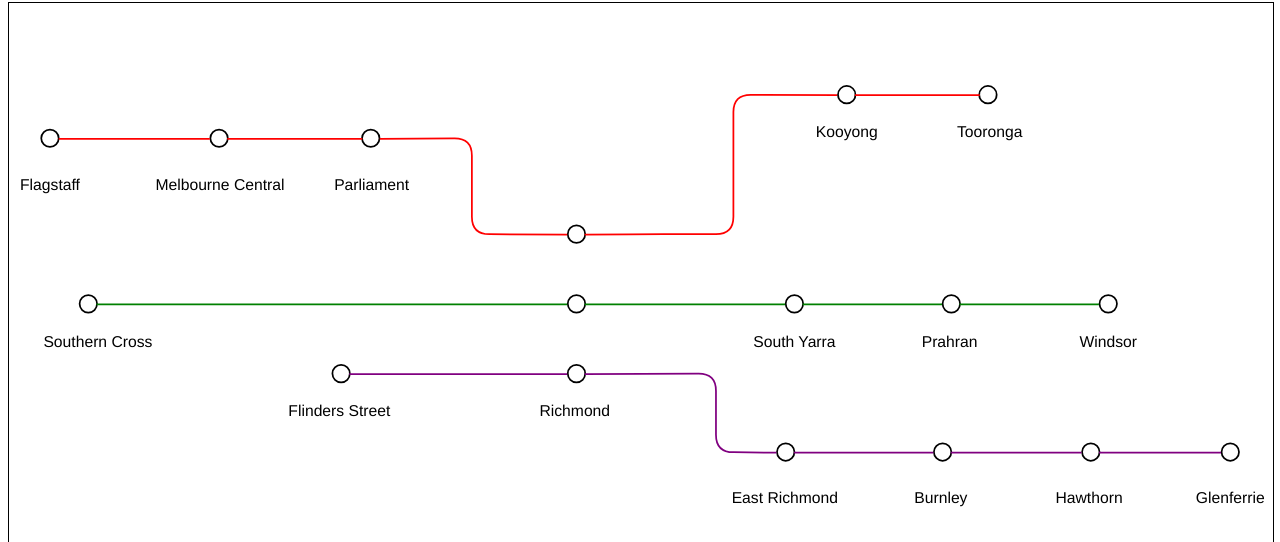
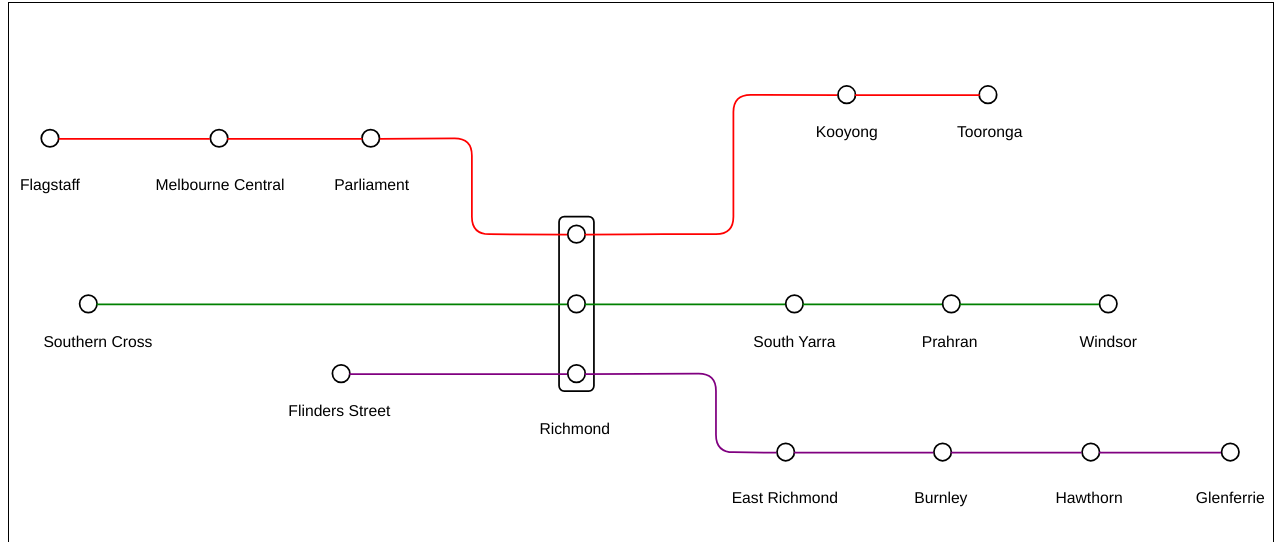
Before and after one commit to jwon114/PTV_map_draw, a plain HTML site: page index.html in a window 1280 px wide. Shown: the part 410-952 px from the top of the page. Drawn offline with nearby package versions, Linux system fonts and the light colour scheme.

```diff
--- a/css/style.css
+++ b/css/style.css
@@ -6,10 +6,9 @@
 	border: 1px solid black;
 }
 
-rect {
+.station rect {
 	stroke-dasharray: 1000;
 	stroke-dashoffset: 1000;
-	/*pointer-events: all;*/
 	transition: .5s all linear 0s;
 	z-index: 2;
 }
--- a/index.html
+++ b/index.html
@@ -13,6 +13,7 @@
         <defs />
         <g transform="translate(0.5,0.5)">
             <ellipse id="flagstaff_circle" cx="23" cy="30" rx="5" ry="5" fill="#ffffff" stroke="#000000" pointer-events="none" />
+            <rect class="interchange" x="315" y="75" width="20" height="100" rx="3" ry="3" fill="none" stroke="#000000" pointer-events="none" />
             <ellipse id="melbourne_central_circle" cx="120" cy="30" rx="5" ry="5" fill="#ffffff" stroke="#000000" pointer-events="none" />
             <ellipse id="richmond_sandringham_circle" cx="325" cy="125" rx="5" ry="5" fill="#ffffff" stroke="#000000" pointer-events="none" />
             <ellipse id="parliament_circle" cx="207" cy="30" rx="5" ry="5" fill="#ffffff" stroke="#000000" pointer-events="none" />
@@ -118,8 +119,8 @@
                 </g>
             </g>
             <g class="station">
-                <rect x="301" y="175" width="47" height="20" rx="3" ry="3" fill="#ffffff" stroke="#000000" pointer-events="none" />
-                <g transform="translate(303.5,178.5)">
+                <rect x="301" y="185" width="47" height="20" rx="3" ry="3" fill="#ffffff" stroke="#000000" pointer-events="none" />
+                <g transform="translate(303.5,188.5)">
                     <switch>
                         <foreignObject style="overflow:visible;" pointer-events="all" width="41" height="12" requiredFeatures="http://www.w3.org/TR/SVG11/feature#Extensibility">
                             <div xmlns="http://www.w3.org/1999/xhtml" style="display: inline-block; font-size: 12px; font-family: Helvetica; color: rgb(0, 0, 0); line-height: 1.2; vertical-align: top; width: 41px; white-space: nowrap; word-wrap: normal; text-align: center;">
```
